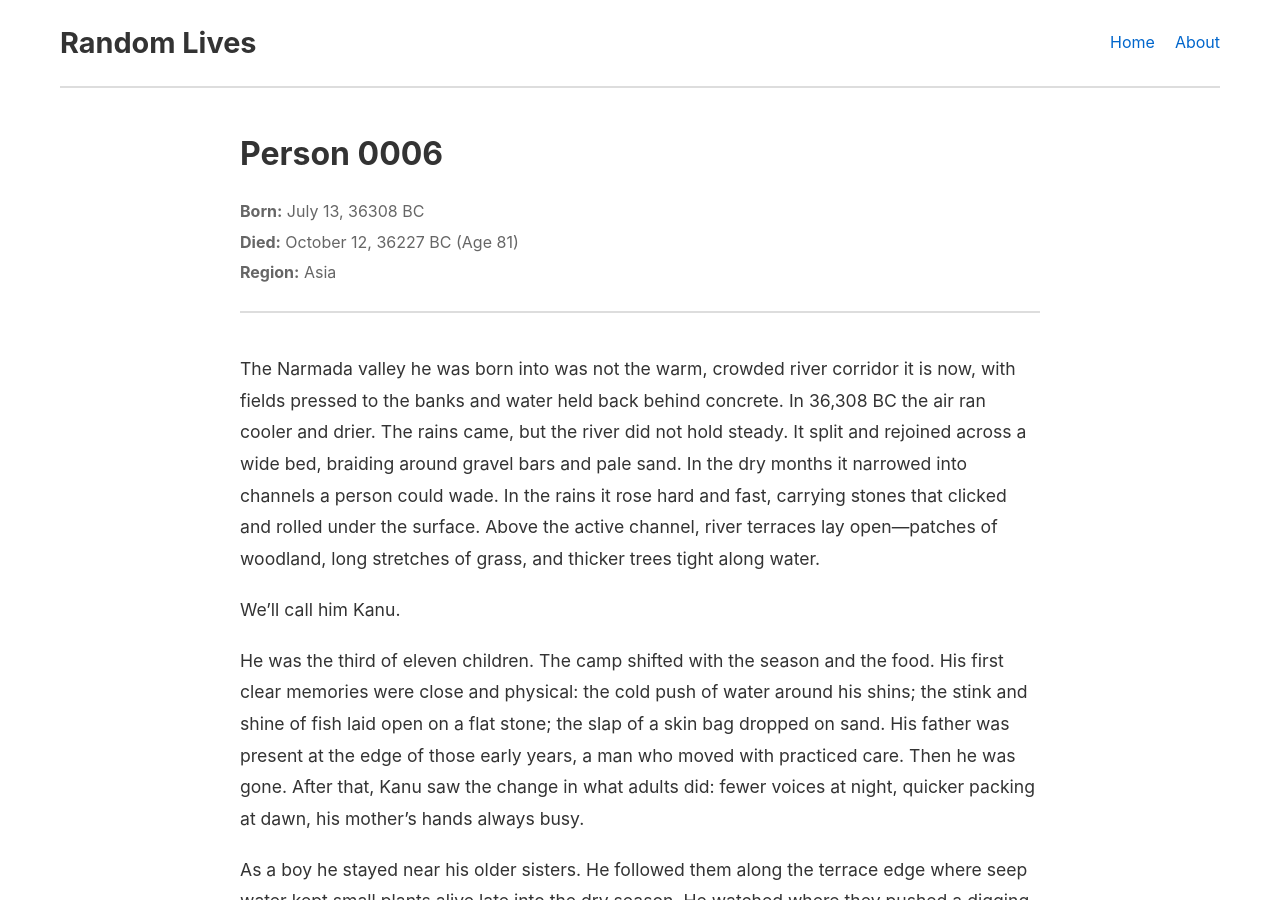
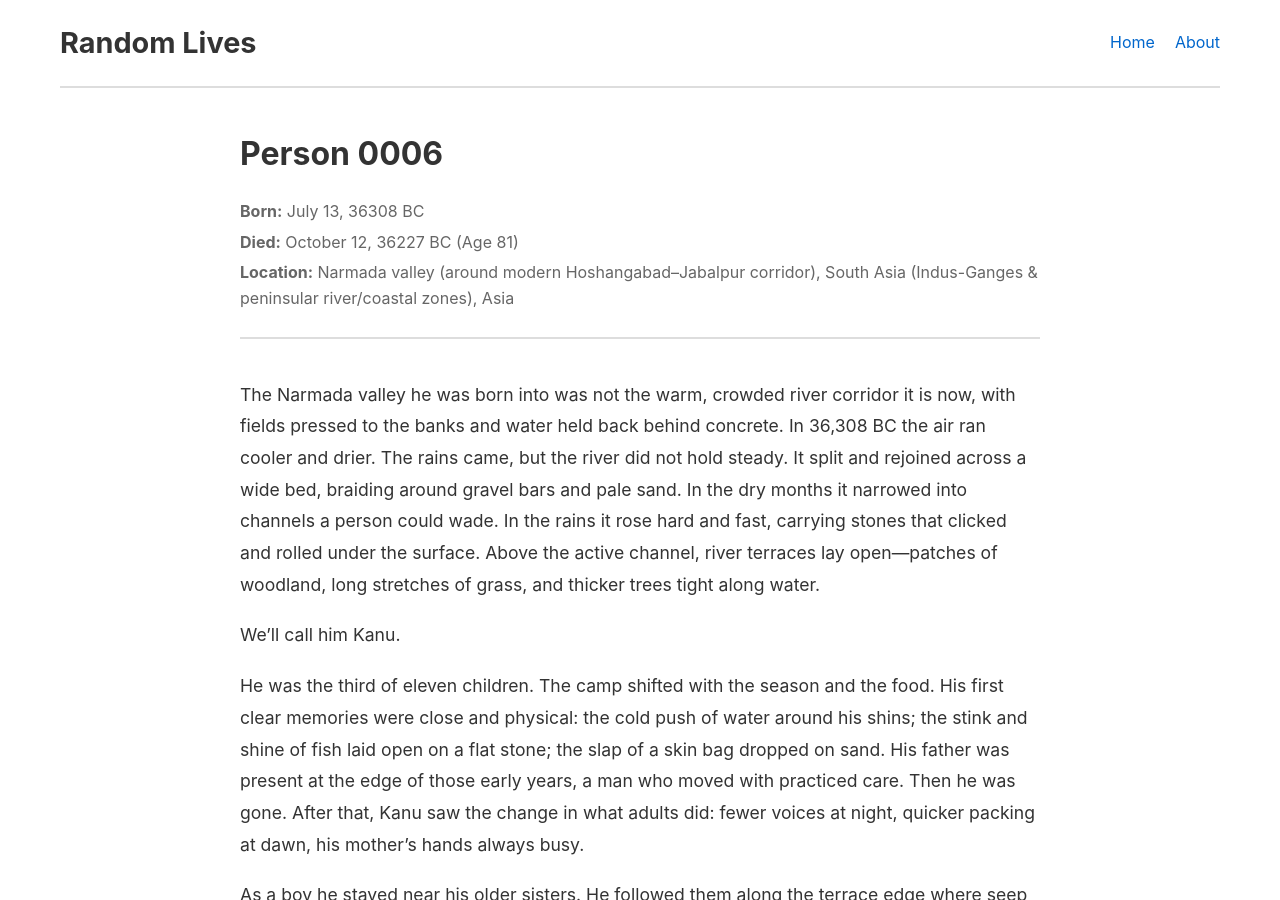
Before and after one commit to random-lives/random-lives, a Jekyll site: the page built from _lives/0006-person-0006.md, in a window 1280 px wide and 900 px high. Built offline with Jekyll 4.4.1, drawn with Linux system fonts in a browser that asks for light colours.

Commit message:
Add full location details for Paleolithic people (region, subregion, subsubregion)

```diff
--- a/_layouts/life.html
+++ b/_layouts/life.html
@@ -8,8 +8,17 @@ layout: default
     <div class="life-meta">
       <p><strong>Born:</strong> {{ page.birth_date }}</p>
       {% if page.death_year != "alive" %}<p><strong>Died:</strong> {{ page.death_date }} (Age {{ page.age_at_death }})</p>{% endif %}
-      {% if page.region %}<p><strong>Region:</strong> {{ page.region }}</p>{% endif %}
-      {% if page.location %}
+      {% if page.region %}
+        <p><strong>Location:</strong>
+          {% if page.subsubregion %}
+            {{ page.subsubregion }}, {{ page.subregion }}, {{ page.region }}
+          {% elsif page.subregion %}
+            {{ page.subregion }}, {{ page.region }}
+          {% else %}
+            {{ page.region }}
+          {% endif %}
+        </p>
+      {% elsif page.location %}
         <p><strong>Location:</strong>
           <a href="{{ page.map_url }}" target="_blank" rel="noopener noreferrer">
             {{ page.location }}
--- a/_lives/0006-person-0006.md
+++ b/_lives/0006-person-0006.md
@@ -7,6 +7,8 @@ age_at_death: 81
 birth_date: "July 13, 36308 BC"
 death_date: "October 12, 36227 BC"
 region: "Asia"
+subregion: "South Asia (Indus-Ganges & peninsular river/coastal zones)"
+subsubregion: "Narmada valley (around modern Hoshangabad–Jabalpur corridor)"
 lifestyle: "Hunter-Gatherer"
 era: "Paleolithic"
 sex: "M"
--- a/generating_code/export.py
+++ b/generating_code/export.py
@@ -54,6 +54,10 @@ birth_date: "{_format_date_tuple(person.birth_date)}"
     # Add location info
     if person.era == 'Paleolithic':
         frontmatter += f'region: "{person.region}"\n'
+        if 'Subregion' in person.demographics and person.demographics['Subregion']:
+            frontmatter += f'subregion: "{person.demographics["Subregion"]}"\n'
+        if 'Subsubregion' in person.demographics and person.demographics['Subsubregion']:
+            frontmatter += f'subsubregion: "{person.demographics["Subsubregion"]}"\n'
     else:
         # Use detailed address if available, otherwise fall back to subregion/country
         if person.location.address:
```
Also changed, not shown: _lives/0000-person-0000.md (+1 -0 lines), 1 other file.
